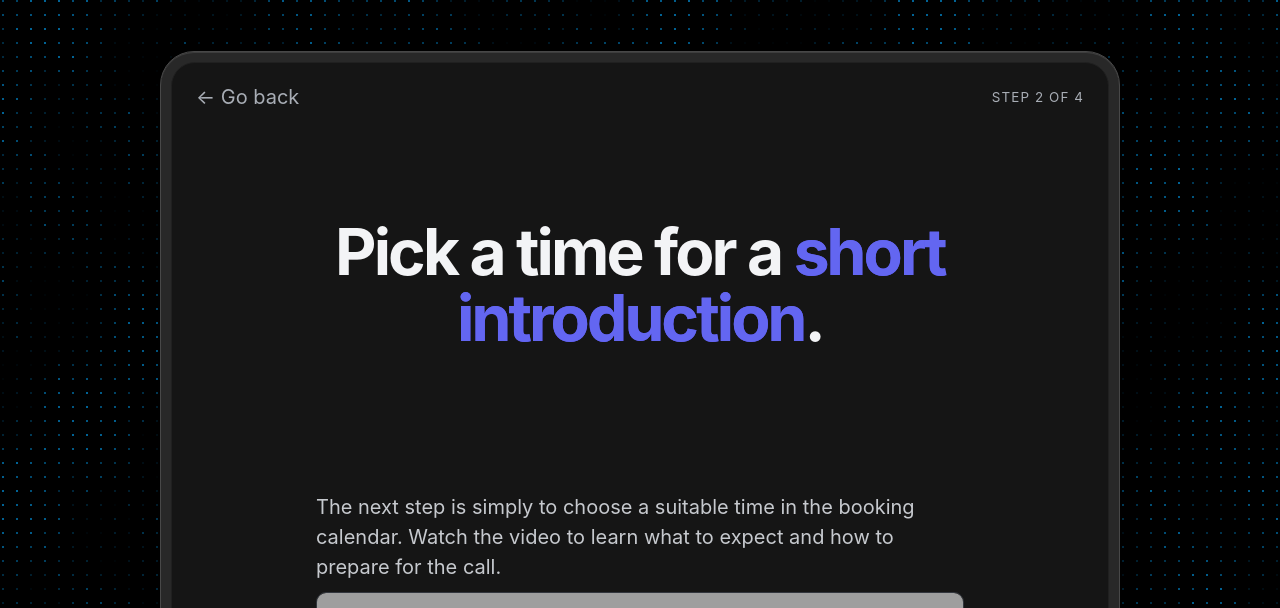
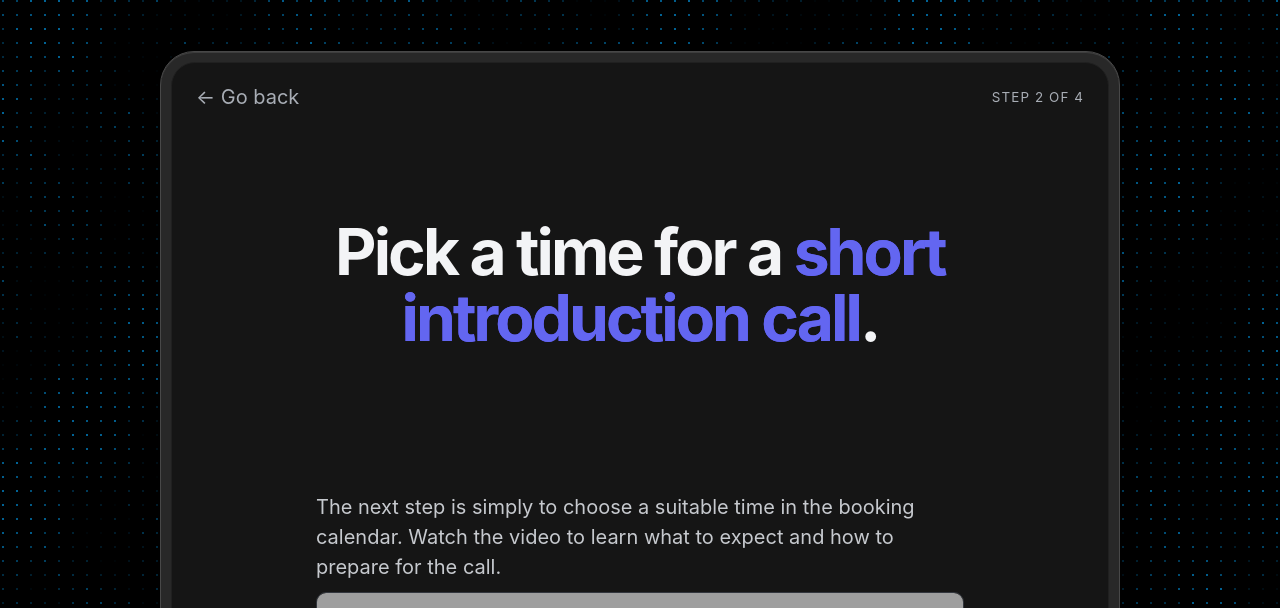
Before and after one commit to kristianneuhen/NeuhenAI, a Flask app: page /how-it-works in a window 1280 px wide. Shown: the top 608 px of the page. Run offline with Flask 3, Linux system fonts and the light colour scheme; the visitor is signed in with stand-in values (Sample User, id 1); grey boxes are pictures that could not be loaded.

Commit message:
Update booking heading wording

```diff
--- a/templates/registration.html
+++ b/templates/registration.html
@@ -5,7 +5,7 @@
 {% block content %}
 <section class="funnel-card">
   <div class="acquire-intro registration-intro">
-    <h1 class="hero-title">Pick a time for a <span class="acquire-accent">short introduction</span>.</h1>
+    <h1 class="hero-title">Pick a time for a <span class="acquire-accent">short introduction call</span>.</h1>
     <p class="lead">The next step is simply to choose a suitable time in the booking calendar. Watch the video to learn what to expect and how to prepare for the call.</p>
   </div>
 
```
